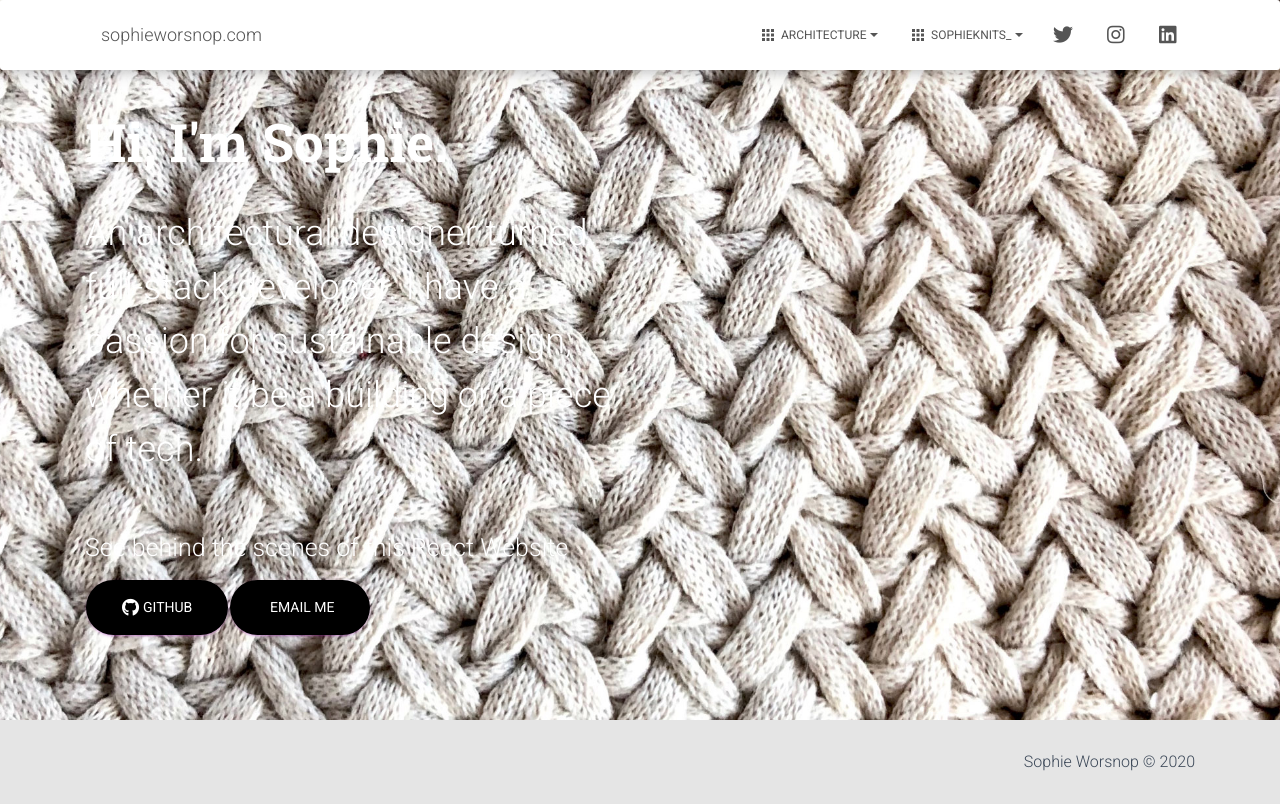
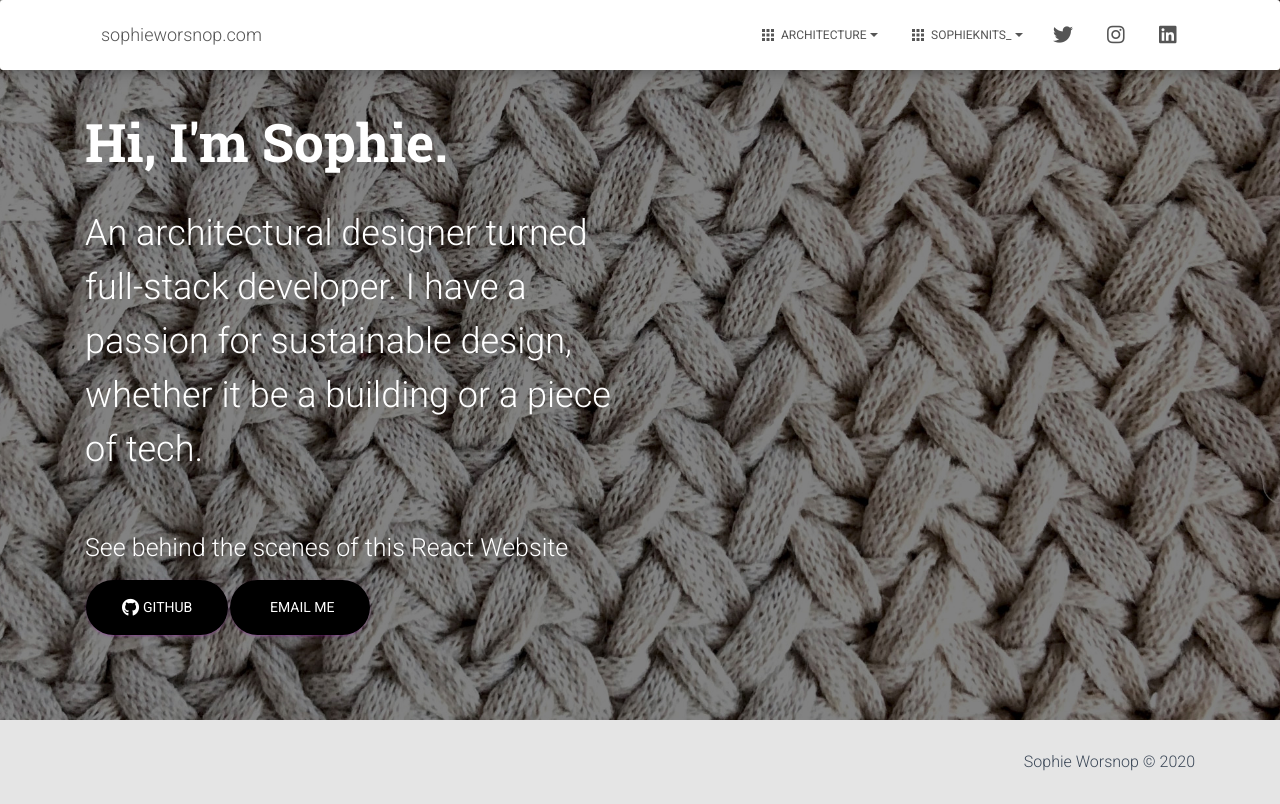
Before and after one commit to sophiewo/sophieworsnop.com, a React (Create React App) app: page / in a window 1280 px wide. Built offline with nearby package versions, Linux system fonts and the light colour scheme; some icons are missing.

Commit message:
Updates paralax route for background image

```diff
--- a/src/views/LandingPage/LandingPage.js
+++ b/src/views/LandingPage/LandingPage.js
@@ -28,7 +28,6 @@ export default function LandingPage(props) {
       <Header
         color="white"
         routes={dashboardRoutes}
-        brand="sophieworsnop.com"
         rightLinks={<HeaderLinks />}
         fixed
         changeColorOnScroll={{
@@ -37,7 +36,7 @@ export default function LandingPage(props) {
         }}
         {...rest}
       />
-      <Parallax filter image={require("assets/img/bg4.jpg")}>
+      <Parallax image={require("assets/img/landpage-sophieknits.jpg")}>
         <div className={classes.container}>
           <GridContainer>
             <GridItem xs={12} sm={12} md={6}>
```
